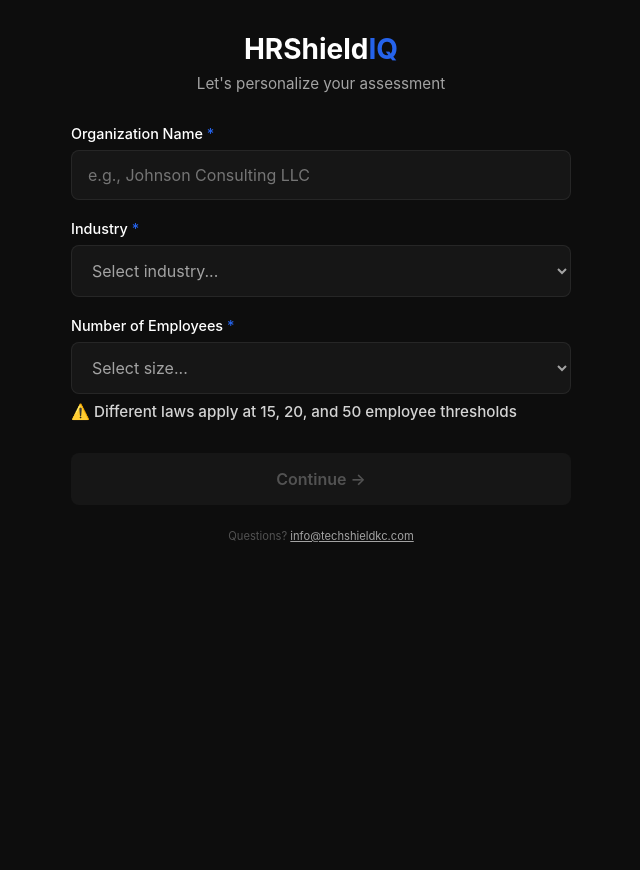
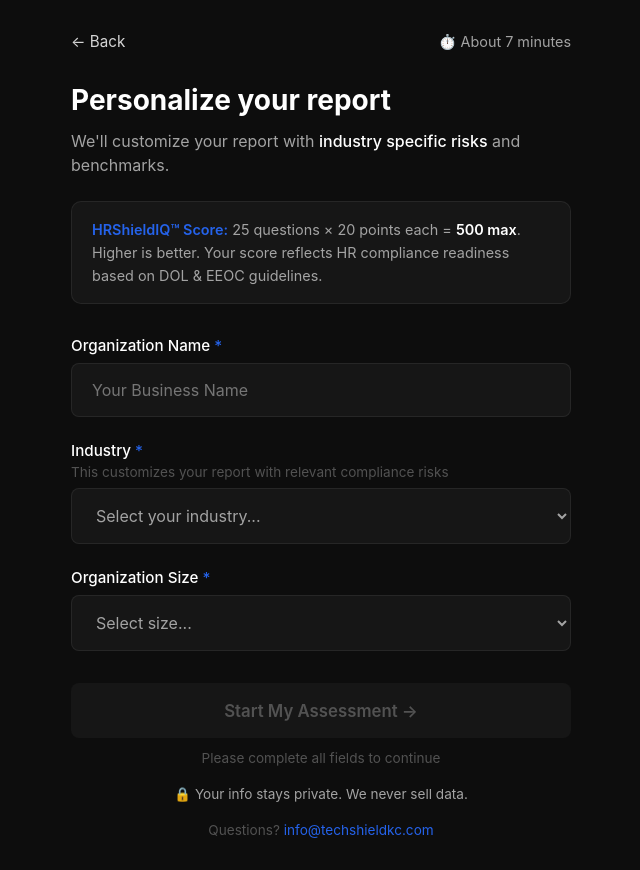
Before and after one commit to TechShieldKC/hrshieldiq, a React (Create React App) app: page / in a window 1280 px wide. Both pictures are taken after a click on the button "Start Free Assessment →". Shown: the whole page, without its empty margins (319-959 px from the left). Before the commit the page ends 800 px from the top, so only its background shows below. Built offline with nearby package versions, Linux system fonts and the light colour scheme.

Commit message:
Update App.js

```diff
--- a/src/App.js
+++ b/src/App.js
@@ -4,7 +4,7 @@
   const [currentStep, setCurrentStep] = useState('intro');
   const [currentCategory, setCurrentCategory] = useState(0);
   const [answers, setAnswers] = useState({});
-  const [businessInfo, setBusinessInfo] = useState({ name: '', industry: '', size: '', email: '' });
+  const [businessInfo, setBusinessInfo] = useState({ name: '', industry: '', size: '', state: '', email: '' });
   const [report, setReport] = useState(null);
   const [loading, setLoading] = useState(false);
   const [showPaywall, setShowPaywall] = useState(false);
@@ -730,26 +730,62 @@
         <style>{globalStyles}</style>
 
         <div style={{ maxWidth: '500px', margin: '0 auto' }}>
-          <div style={{ textAlign: 'center', marginBottom: '2rem' }}>
-            <h1 style={{ fontSize: '1.75rem', fontWeight: 700, marginBottom: '0.5rem' }}>
-              HRShield<span style={{ color: colors.primary }}>IQ</span>
-            </h1>
-            <p style={{ color: colors.gray, fontSize: '0.95rem' }}>Let's personalize your assessment</p>
-          </div>
-
-          <div style={{ display: 'flex', flexDirection: 'column', gap: '1.25rem' }}>
+          {/* Header with Back and Time */}
+          <div style={{ display: 'flex', justifyContent: 'space-between', alignItems: 'center', marginBottom: '2rem' }}>
+            <button
+              onClick={() => setCurrentStep('intro')}
+              style={{
+                background: 'none',
+                border: 'none',
+                color: colors.grayLight,
+                cursor: 'pointer',
+                fontSize: '0.95rem',
+                padding: 0,
+                fontFamily: 'inherit'
+              }}
+            >
+              ← Back
+            </button>
+            <span style={{ color: colors.gray, fontSize: '0.9rem' }}>
+              ⏱️ About 7 minutes
+            </span>
+          </div>
+
+          {/* Main Heading */}
+          <h1 style={{ fontSize: '1.75rem', fontWeight: 700, marginBottom: '0.75rem', color: colors.white }}>
+            Personalize your report
+          </h1>
+          <p style={{ color: colors.gray, fontSize: '1rem', marginBottom: '1.5rem', lineHeight: 1.5 }}>
+            We'll customize your report with <span style={{ color: colors.white, fontWeight: 500 }}>industry specific risks</span> and benchmarks.
+          </p>
+
+          {/* Score Explanation Box */}
+          <div style={{
+            background: colors.darkCard,
+            border: `1px solid ${colors.grayDark}44`,
+            borderRadius: '10px',
+            padding: '1rem 1.25rem',
+            marginBottom: '2rem'
+          }}>
+            <p style={{ color: colors.gray, fontSize: '0.9rem', lineHeight: 1.6, margin: 0 }}>
+              <span style={{ color: colors.primary, fontWeight: 600 }}>HRShieldIQ™ Score:</span> 25 questions × 20 points each = <span style={{ color: colors.white, fontWeight: 600 }}>500 max</span>. Higher is better. Your score reflects HR compliance readiness based on DOL & EEOC guidelines.
+            </p>
+          </div>
+
+          <div style={{ display: 'flex', flexDirection: 'column', gap: '1.5rem' }}>
+            {/* Organization Name */}
             <div>
-              <label style={{ display: 'block', marginBottom: '0.5rem', fontWeight: 500, fontSize: '0.9rem' }}>
+              <label style={{ display: 'block', marginBottom: '0.5rem', fontWeight: 500, fontSize: '0.95rem' }}>
                 Organization Name <span style={{ color: colors.primary }}>*</span>
               </label>
               <input
                 type="text"
-                placeholder="e.g., Johnson Consulting LLC"
+                placeholder="Your Business Name"
                 value={businessInfo.name}
                 onChange={e => setBusinessInfo(prev => ({ ...prev, name: e.target.value }))}
                 style={{
                   width: '100%',
-                  padding: '0.875rem 1rem',
+                  padding: '1rem 1.25rem',
                   background: colors.darkCard,
                   border: `1px solid ${colors.grayDark}44`,
                   borderRadius: '8px',
@@ -759,16 +795,20 @@
               />
             </div>
 
+            {/* Industry */}
             <div>
-              <label style={{ display: 'block', marginBottom: '0.5rem', fontWeight: 500, fontSize: '0.9rem' }}>
+              <label style={{ display: 'block', marginBottom: '0.25rem', fontWeight: 500, fontSize: '0.95rem' }}>
                 Industry <span style={{ color: colors.primary }}>*</span>
               </label>
+              <p style={{ color: colors.grayDark, fontSize: '0.85rem', marginBottom: '0.5rem' }}>
+                This customizes your report with relevant compliance risks
+              </p>
               <select
                 value={businessInfo.industry}
                 onChange={e => setBusinessInfo(prev => ({ ...prev, industry: e.target.value }))}
                 style={{
                   width: '100%',
-                  padding: '0.875rem 1rem',
+                  padding: '1rem 1.25rem',
                   background: colors.darkCard,
                   border: `1px solid ${colors.grayDark}44`,
                   borderRadius: '8px',
@@ -776,7 +816,7 @@
                   fontSize: '1rem'
                 }}
               >
-                <option value="">Select industry...</option>
+                <option value="">Select your industry...</option>
                 <option value="Construction / Trades">Construction / Trades</option>
                 <option value="Daycare / Childcare">Daycare / Childcare</option>
                 <option value="Education / School">Education / School</option>
@@ -794,16 +834,17 @@
               </select>
             </div>
 
+            {/* Organization Size */}
             <div>
-              <label style={{ display: 'block', marginBottom: '0.5rem', fontWeight: 500, fontSize: '0.9rem' }}>
-                Number of Employees <span style={{ color: colors.primary }}>*</span>
+              <label style={{ display: 'block', marginBottom: '0.5rem', fontWeight: 500, fontSize: '0.95rem' }}>
+                Organization Size <span style={{ color: colors.primary }}>*</span>
               </label>
               <select
                 value={businessInfo.size}
                 onChange={e => setBusinessInfo(prev => ({ ...prev, size: e.target.value }))}
                 style={{
                   width: '100%',
-                  padding: '0.875rem 1rem',
+                  padding: '1rem 1.25rem',
                   background: colors.darkCard,
                   border: `1px solid ${colors.grayDark}44`,
                   borderRadius: '8px',
@@ -814,16 +855,14 @@
                 <option value="">Select size...</option>
                 <option value="1-4 employees">1-4 employees</option>
                 <option value="5-14 employees">5-14 employees</option>
-                <option value="15-49 employees">15-49 employees (ADA/FMLA thresholds)</option>
-                <option value="50-99 employees">50-99 employees (ACA threshold)</option>
+                <option value="15-49 employees">15-49 employees (ADA/Title VII threshold)</option>
+                <option value="50-99 employees">50-99 employees (FMLA/ACA threshold)</option>
                 <option value="100+ employees">100+ employees</option>
               </select>
-              <p style={{ fontSize: '0.95rem', color: colors.grayLight, marginTop: '0.5rem', fontWeight: 500 }}>
-                ⚠️ Different laws apply at 15, 20, and 50 employee thresholds
-              </p>
             </div>
           </div>
 
+          {/* Submit Button */}
           <button
             onClick={() => setCurrentStep('questions')}
             disabled={!businessInfo.name.trim() || !businessInfo.industry || !businessInfo.size}
@@ -833,19 +872,32 @@
               background: (businessInfo.name.trim() && businessInfo.industry && businessInfo.size) ? colors.primary : colors.darkCard,
               color: (businessInfo.name.trim() && businessInfo.industry && businessInfo.size) ? colors.white : colors.grayDark,
               border: 'none',
-              padding: '1rem',
-              fontSize: '1rem',
+              padding: '1.1rem',
+              fontSize: '1.05rem',
               fontWeight: 600,
               borderRadius: '8px',
               cursor: (businessInfo.name.trim() && businessInfo.industry && businessInfo.size) ? 'pointer' : 'not-allowed',
               fontFamily: 'inherit'
             }}
           >
-            Continue →
+            Start My Assessment →
           </button>
 
-          <p style={{ textAlign: 'center', marginTop: '1.5rem', fontSize: '0.7rem', color: colors.grayDark }}>
-            Questions? <a href="mailto:info@techshieldkc.com" style={{ color: colors.gray }}>info@techshieldkc.com</a>
+          {/* Helper text */}
+          {(!businessInfo.name.trim() || !businessInfo.industry || !businessInfo.size) && (
+            <p style={{ textAlign: 'center', marginTop: '0.75rem', fontSize: '0.85rem', color: colors.grayDark }}>
+              Please complete all fields to continue
+            </p>
+          )}
+
+          {/* Privacy note */}
+          <p style={{ textAlign: 'center', marginTop: '1.25rem', fontSize: '0.85rem', color: colors.gray }}>
+            🔒 Your info stays private. We never sell data.
+          </p>
+
+          {/* Questions link */}
+          <p style={{ textAlign: 'center', marginTop: '1.25rem', fontSize: '0.85rem', color: colors.grayDark }}>
+            Questions? <a href="mailto:info@techshieldkc.com" style={{ color: colors.primary, textDecoration: 'none' }}>info@techshieldkc.com</a>
           </p>
         </div>
       </div>
```
